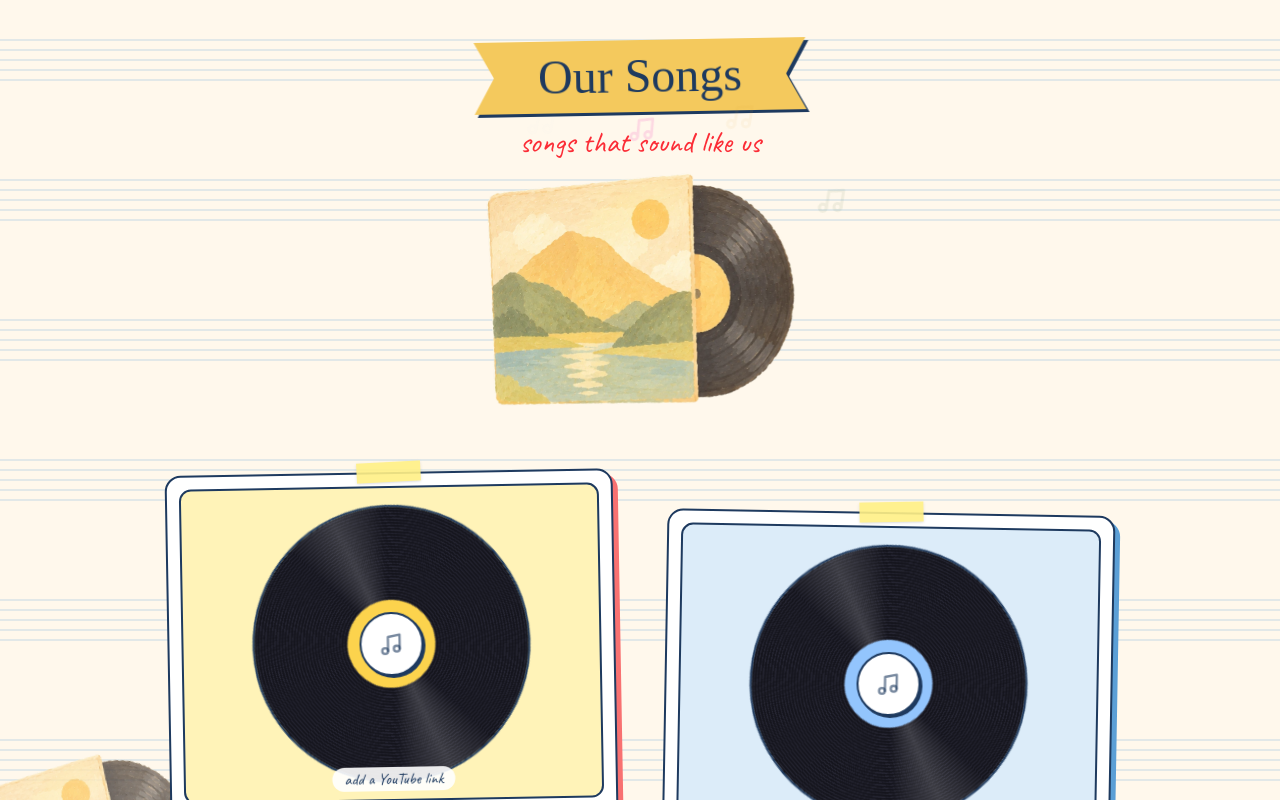
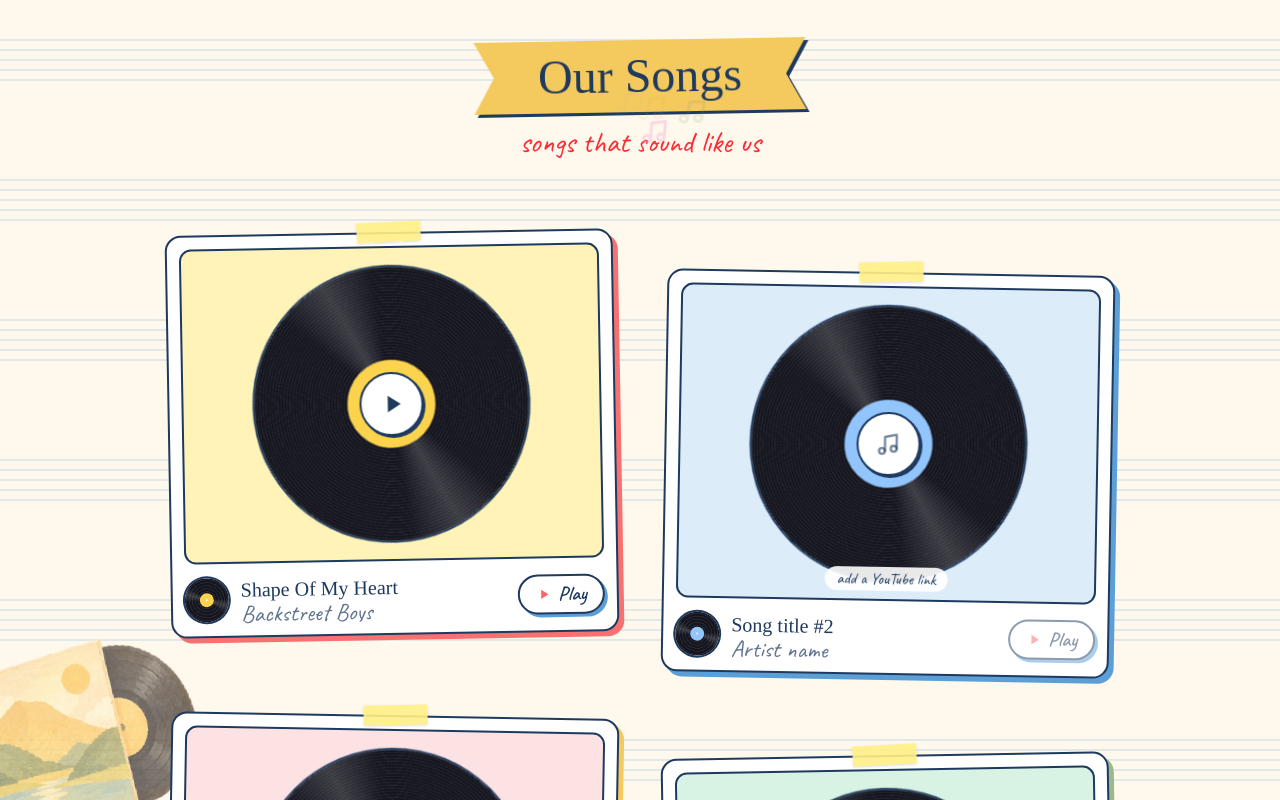
Before and after one commit to rn-abiasa/duck-lake-gift, a React (Vite) app: page /our-songs in a window 1280 px wide. Shown: the top 800 px of the page. Built offline with nearby package versions, Linux system fonts and the light colour scheme; a web font is replaced by a local one.

Commit message:
feat: update Layout component for manual scroll restoration and enhance Memories page with photo assets

```diff
--- a/src/components/layout.jsx
+++ b/src/components/layout.jsx
@@ -1,11 +1,28 @@
-import { Outlet, ScrollRestoration } from "react-router-dom";
+import { useLayoutEffect } from "react";
+import { Outlet, useLocation } from "react-router-dom";
 
-// Pembungkus semua halaman: setiap pindah halaman, scroll otomatis kembali ke atas
+// Matikan pemulihan scroll bawaan browser (iOS/Android sering mengembalikan posisi lama)
+if (typeof window !== "undefined" && "scrollRestoration" in window.history) {
+  window.history.scrollRestoration = "manual";
+}
+
+function scrollToTop() {
+  window.scrollTo({ top: 0, left: 0, behavior: "instant" });
+  document.documentElement.scrollTop = 0;
+  document.body.scrollTop = 0;
+}
+
+// Pembungkus semua halaman: setiap pindah halaman, scroll kembali ke atas
 export default function Layout() {
-  return (
-    <>
-      <Outlet />
-      <ScrollRestoration />
-    </>
-  );
+  const { pathname, key } = useLocation();
+
+  useLayoutEffect(() => {
+    scrollToTop();
+    // Ulangi setelah frame berikutnya, karena browser HP kadang menggeser scroll
+    // lagi sesudah layout halaman baru selesai dihitung.
+    const frame = requestAnimationFrame(scrollToTop);
+    return () => cancelAnimationFrame(frame);
+  }, [pathname, key]);
+
+  return <Outlet />;
 }
--- a/src/pages/memories.jsx
+++ b/src/pages/memories.jsx
@@ -1,4 +1,9 @@
 import NextButton from "../components/next-button";
+
+import one from "../assets/1.webp";
+import two from "../assets/2.webp";
+import three from "../assets/3.webp";
+import five from "../assets/5.webp";
 
 // Ganti dengan path halaman berikutnya saat route-nya sudah dibuat di main.jsx
 const NEXT_PATH = "/our-songs";
@@ -9,7 +14,7 @@ const NEXT_PATH = "/our-songs";
 // frame: "polaroid" | "arch" | "film" | "round" | "taped"
 const PHOTOS = [
   {
-    src: null,
+    src: one,
     alt: "Memory one",
     caption: "memory #1",
     frame: "polaroid",
@@ -18,7 +23,7 @@ const PHOTOS = [
     peg: "bg-red-300",
   },
   {
-    src: null,
+    src: two,
     alt: "Memory two",
     caption: "memory #2",
     frame: "arch",
@@ -27,7 +32,7 @@ const PHOTOS = [
     peg: "bg-sky-300",
   },
   {
-    src: null,
+    src: three,
     alt: "Memory three",
     caption: "memory #3",
     frame: "film",
@@ -36,7 +41,7 @@ const PHOTOS = [
     peg: "bg-yellow-300",
   },
   {
-    src: null,
+    src: five,
     alt: "Memory four",
     caption: "memory #4",
     frame: "round",
@@ -45,7 +50,7 @@ const PHOTOS = [
     peg: "bg-pink-300",
   },
   {
-    src: null,
+    src: one,
     alt: "Memory five",
     caption: "memory #5",
     frame: "taped",
--- a/src/pages/our-songs.jsx
+++ b/src/pages/our-songs.jsx
@@ -9,9 +9,9 @@ const NEXT_PATH = "/wish";
 // Selama url masih kosong, kartu tampil tetapi tombol play dinonaktifkan.
 const SONGS = [
   {
-    title: "Song title #1",
-    artist: "Artist name",
-    url: "",
+    title: "Shape Of My Heart",
+    artist: "Backstreet Boys",
+    url: "OT5msu-dap8",
     tint: "bg-[#fff3b8]",
     label: "#fcd34d",
     shadow: "shadow-[5px_5px_0_#f87171]",
@@ -56,11 +56,41 @@ const SONGS = [
 
 // Not musik melayang di sekitar gambar vinyl
 const NOTES = [
-  { pos: "left-[6%] top-[40%]", color: "#f87171", dur: "4.2s", d: "1.6s", dx: "-14px" },
-  { pos: "left-[22%] top-[8%]", color: "#5b9fd6", dur: "3.8s", d: "2.2s", dx: "10px" },
-  { pos: "right-[22%] top-[4%]", color: "#e0a526", dur: "4.6s", d: "1.9s", dx: "-8px" },
-  { pos: "right-[6%] top-[38%]", color: "#6f8f5e", dur: "4s", d: "2.6s", dx: "14px" },
-  { pos: "left-[46%] top-[0%]", color: "#f9a8d4", dur: "5s", d: "3s", dx: "6px" },
+  {
+    pos: "left-[6%] top-[40%]",
+    color: "#f87171",
+    dur: "4.2s",
+    d: "1.6s",
+    dx: "-14px",
+  },
+  {
+    pos: "left-[22%] top-[8%]",
+    color: "#5b9fd6",
+    dur: "3.8s",
+    d: "2.2s",
+    dx: "10px",
+  },
+  {
+    pos: "right-[22%] top-[4%]",
+    color: "#e0a526",
+    dur: "4.6s",
+    d: "1.9s",
+    dx: "-8px",
+  },
+  {
+    pos: "right-[6%] top-[38%]",
+    color: "#6f8f5e",
+    dur: "4s",
+    d: "2.6s",
+    dx: "14px",
+  },
+  {
+    pos: "left-[46%] top-[0%]",
+    color: "#f9a8d4",
+    dur: "5s",
+    d: "3s",
+    dx: "6px",
+  },
 ];
 
 function getYoutubeId(input) {
@@ -93,7 +123,12 @@ function NoteIcon({ className = "", style }) {
 
 function PlayIcon({ className = "" }) {
   return (
-    <svg aria-hidden="true" viewBox="0 0 24 24" fill="currentColor" className={className}>
+    <svg
+      aria-hidden="true"
+      viewBox="0 0 24 24"
+      fill="currentColor"
+      className={className}
+    >
       <path d="M8 5v14l11-7z" />
     </svg>
   );
@@ -101,7 +136,12 @@ function PlayIcon({ className = "" }) {
 
 function StopIcon({ className = "" }) {
   return (
-    <svg aria-hidden="true" viewBox="0 0 24 24" fill="currentColor" className={className}>
+    <svg
+      aria-hidden="true"
+      viewBox="0 0 24 24"
+      fill="currentColor"
+      className={className}
+    >
       <rect x="6" y="6" width="12" height="12" rx="2" />
     </svg>
   );
@@ -278,15 +318,6 @@ export default function OurSongs() {
           </p>
 
           <div className="relative mt-4 px-10 wide:px-16">
-            <div className="anim-drop" style={{ animationDelay: "0.8s" }}>
-              <img
-                src={wrapper}
-                alt="Sketch of a vinyl record sliding out of a sunny lake sleeve"
-                draggable={false}
-                className="anim-float h-[clamp(8rem,30svh,16rem)] w-auto select-none"
-                style={{ animationDelay: "2.2s" }}
-              />
-            </div>
             {NOTES.map((note, i) => (
               <NoteIcon
                 key={i}
```
